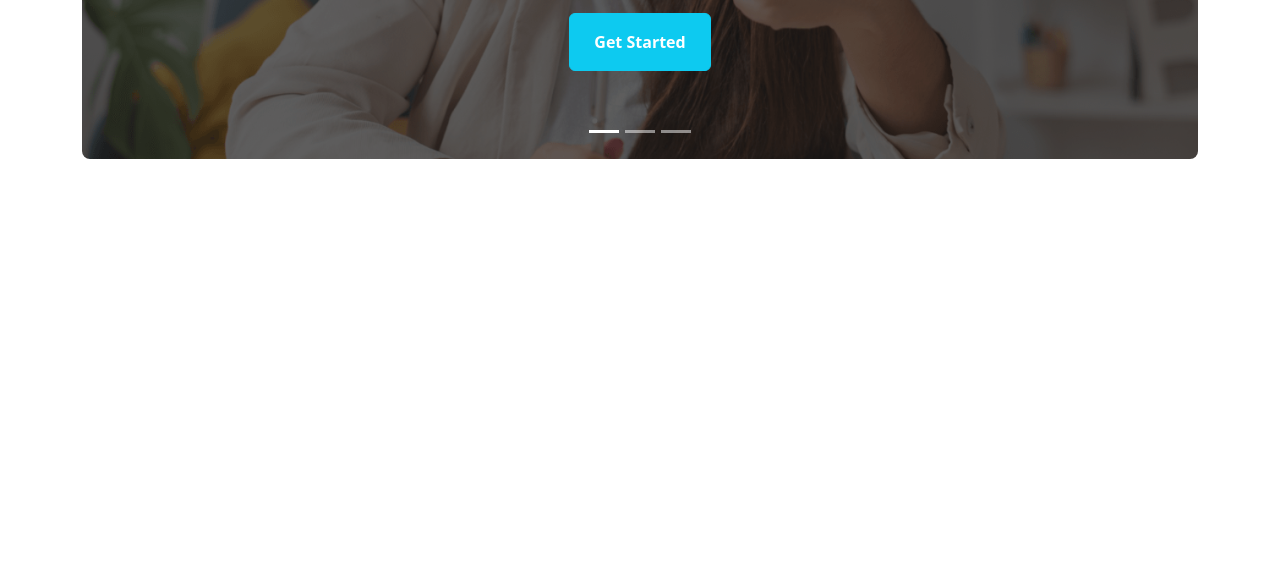
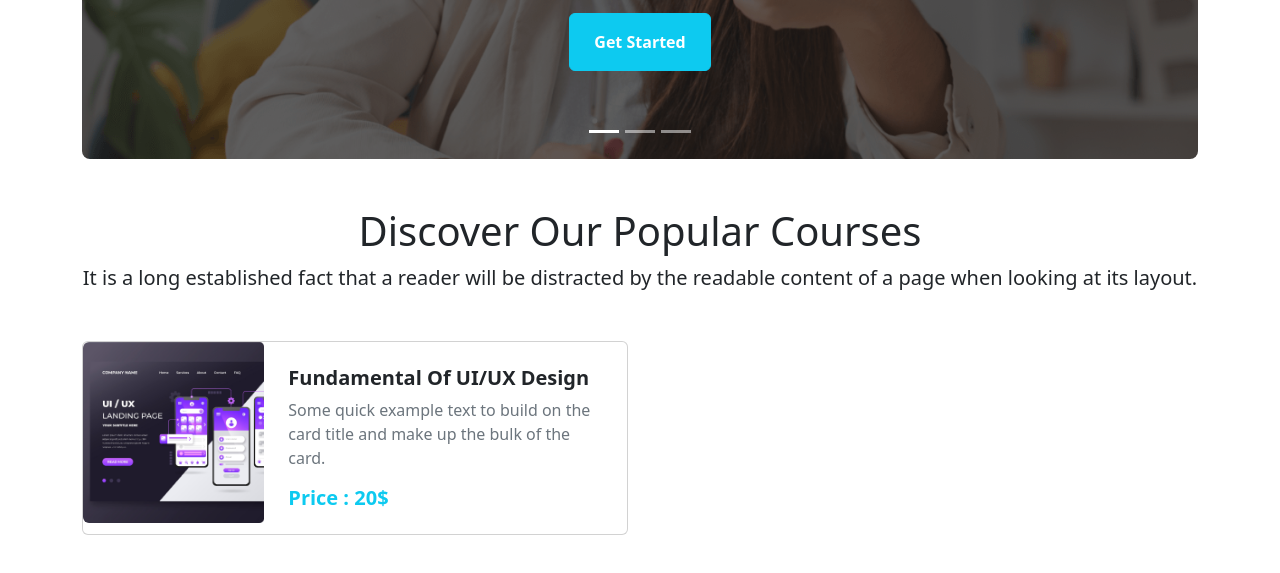
Before and after one commit to ibrahim1612/BrainTech-Learning, a plain HTML site: page index.html in a window 1280 px wide. Shown: the part 567-1140 px from the top of the page. Before the commit the page ends 800 px from the top, so only its background shows below. Drawn offline with nearby package versions, Linux system fonts and the light colour scheme.

Commit message:
one course card is added

```diff
--- a/index.html
+++ b/index.html
@@ -67,7 +67,7 @@
       </div>
       <div class="carousel-inner rounded-3 mb-5">
         <div class="carousel-item active">
-          <img src="images/cover/cover-1.png" class="img-fluid w-100" alt="">
+          <img src="images/cover/cover-1.png" class="img-fluid" alt="">
           <div class="carousel-caption">
             <div class="d-flex flex-column align-items-center mb-5">
               <h1 class="display-4 fw-semibold">
@@ -85,9 +85,9 @@
           </div>
         </div>
         <div class="carousel-item">
-          <img src="images/cover/cover-2.png" class="img-fluid w-100" alt="">
+          <img src="images/cover/cover-2.png" class="img-fluid  " alt="">
           <div class="carousel-caption mb-5">
-            <div class="d-flex flex-column align-items-center mb-5">
+            <div class="d-flex flex-column align-items-center">
               <h1 class="display-4 fw-semibold">
                 <span>
                   Get Started Digital
@@ -103,7 +103,7 @@
           </div>
         </div>
         <div class="carousel-item">
-          <img src="images/cover/cover-3.png" class="img-fluid w-100" alt="">
+          <img src="images/cover/cover-3.png" class="img-fluid  " alt="">
           <div class="carousel-caption mb-5">
             <div class="d-flex flex-column align-items-center mb-5">
               <h1 class="display-4 fw-semibold">
@@ -135,7 +135,42 @@
       ---------------------->
   </header>
 
-
+  <main>
+    <!---------------------
+       Course Section Start
+      ------------------------->
+      <div class="text-center fs-5 m-5">
+        <h1>
+          Discover Our Popular Courses
+        </h1>
+        <p>
+          It is a long established fact that a reader will be distracted by the readable content of a page when looking at its layout.
+        </p>
+      </div>
+    <section class="container my-5">
+<div class="row row-cols-lg-2 row-cols-md-1">
+  <div class="col-lg-6 col-md-12 col-12">
+    <div class="card mb-3">
+      <div class="row row-cols-2 g-0">
+        <div class="col-md-4 col-12">
+          <img src="images/course/course-1.png" class="img-fluid w-100 rounded-start" alt="">
+        </div>
+        <div class="col-md-8 col-12">
+          <div class="card-body d-flex flex-column align-items-start p-4">
+            <h5 class="card-title fw-semibold">Fundamental Of UI/UX Design</h5>
+            <p class="card-text text-secondary">Some quick example text to build on the card title and make up the bulk of the card.</p>
+            <p class="card-text h5 text-info fw-bold">Price : 20$</small></p>
+          </div>
+        </div>
+      </div>
+    </div>
+  </div>
+</div>
+    </section>
+    <!---------------------
+       Course Section End
+      ------------------------->
+  </main>
   <script src="https://cdn.jsdelivr.net/npm/bootstrap@5.2.0/dist/js/bootstrap.bundle.min.js"></script>
 </body>
 
```
